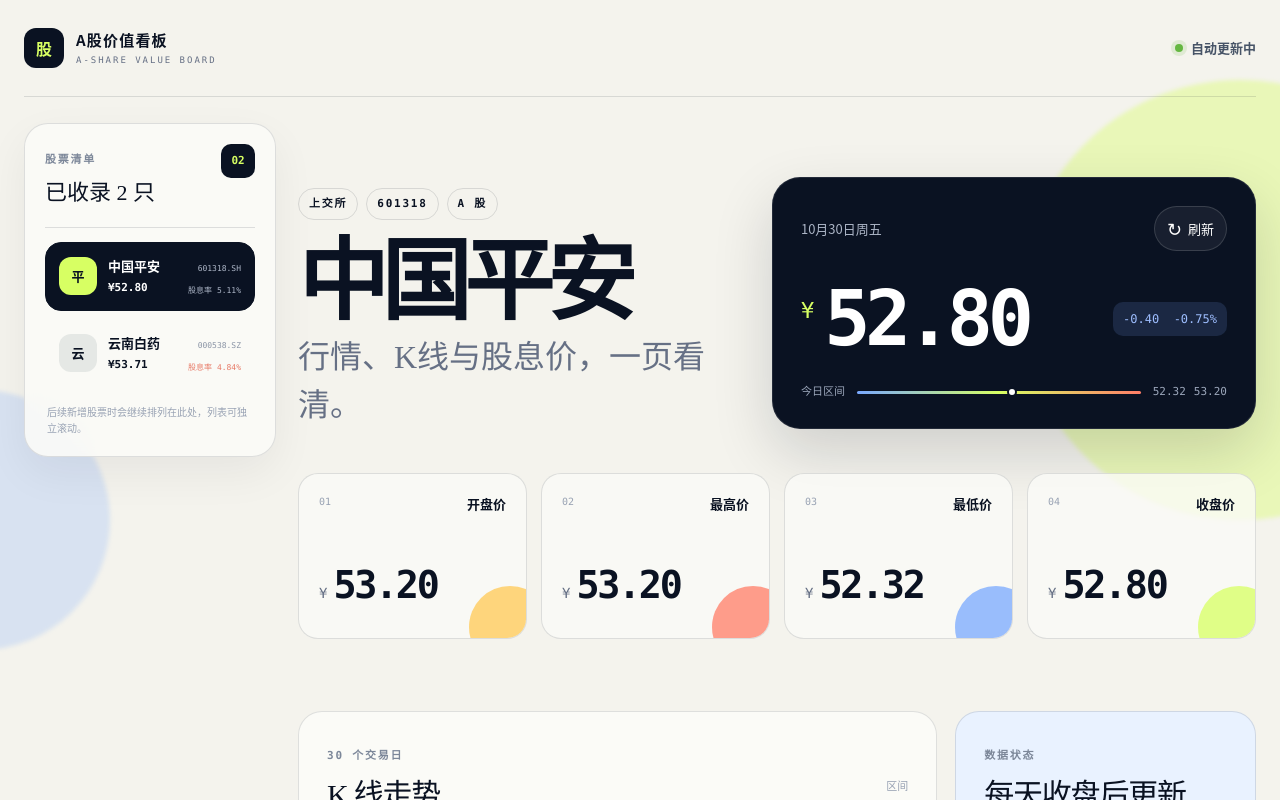
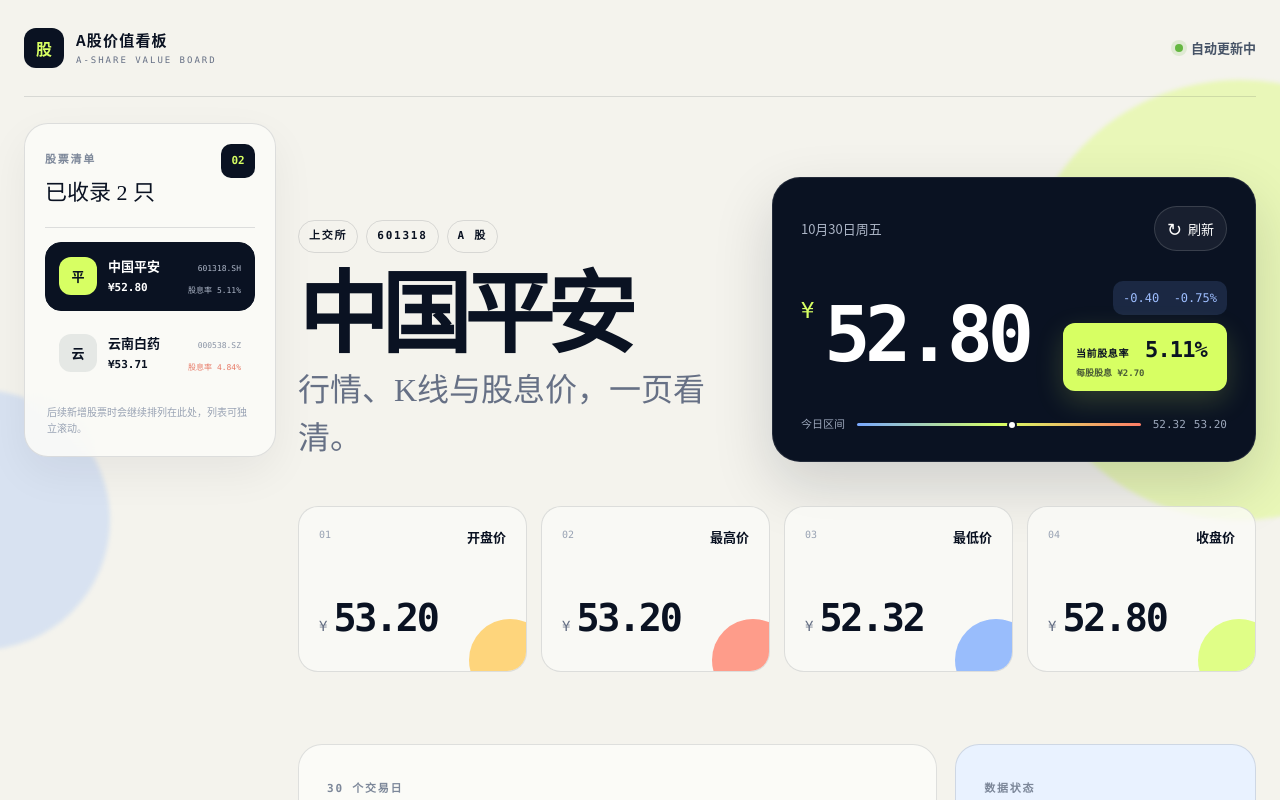
Before and after one commit to ai-stock-cn/a-share-value-board, a Next.js app: page / in a window 1280 px wide. Shown: the top 800 px of the page. Built offline with nearby package versions, Linux system fonts and the light colour scheme.

Commit message:
Highlight current dividend yield

```diff
--- a/app/StockDashboard.tsx
+++ b/app/StockDashboard.tsx
@@ -318,12 +318,23 @@ export default function StockDashboard() {
                   <div className="price-line">
                     <span className="currency">¥</span>
                     <strong>{numberFormatter.format(latest.close)}</strong>
+                    <div className="quote-badges">
                       <span className={`change-pill ${direction}`}>
                         {change >= 0 ? "+" : ""}
                         {numberFormatter.format(change)}&nbsp;&nbsp;
                         {changePercent >= 0 ? "+" : ""}
                         {changePercent.toFixed(2)}%
                       </span>
+                      <div className="dividend-highlight">
+                        <span>当前股息率</span>
+                        <strong>
+                          {currentDividendYield?.toFixed(2) ?? "—"}%
+                        </strong>
+                        <small>
+                          每股股息 ¥{dividendFormatter.format(annualDividend)}
+                        </small>
+                      </div>
+                    </div>
                   </div>
                   <div className="range-summary">
                     <span>今日区间</span>
--- a/app/globals.css
+++ b/app/globals.css
@@ -352,11 +352,55 @@ footer {
 }
 
 .change-pill {
-  margin-left: auto;
   padding: 8px 10px;
   border-radius: 10px;
   font-family: ui-monospace, SFMono-Regular, Menlo, monospace;
   font-size: 12px;
+}
+
+.quote-badges {
+  display: flex;
+  flex-direction: column;
+  align-items: flex-end;
+  gap: 8px;
+  margin-left: auto;
+}
+
+.dividend-highlight {
+  display: grid;
+  grid-template-columns: auto auto;
+  align-items: baseline;
+  gap: 1px 9px;
+  min-width: 164px;
+  padding: 10px 13px;
+  border-radius: 12px;
+  background: var(--lime);
+  box-shadow: 0 10px 28px rgba(215, 255, 99, 0.18);
+  color: var(--ink);
+}
+
+.dividend-highlight span,
+.dividend-highlight small {
+  font-family: ui-monospace, SFMono-Regular, Menlo, monospace;
+}
+
+.dividend-highlight span {
+  font-size: 10px;
+  font-weight: 800;
+  letter-spacing: 0.06em;
+}
+
+.dividend-highlight strong {
+  font-family: ui-monospace, SFMono-Regular, Menlo, monospace;
+  font-size: 22px;
+  letter-spacing: -0.04em;
+}
+
+.dividend-highlight small {
+  grid-column: 1 / -1;
+  color: rgba(10, 18, 34, 0.68);
+  font-size: 9px;
+  font-weight: 700;
 }
 
 .change-pill.up {
@@ -1011,9 +1055,18 @@ footer span {
     font-size: 52px;
   }
 
-  .change-pill {
+  .quote-badges {
     width: 100%;
     margin: 4px 0 0 29px;
+    align-items: stretch;
+  }
+
+  .change-pill {
+    width: fit-content;
+  }
+
+  .dividend-highlight {
+    width: min(100%, 220px);
   }
 
   .range-summary {
```
Also changed, not shown: 1 other file (tests, documents, lock files or other folders). Lines whose indentation alone changed are shown as unchanged.
